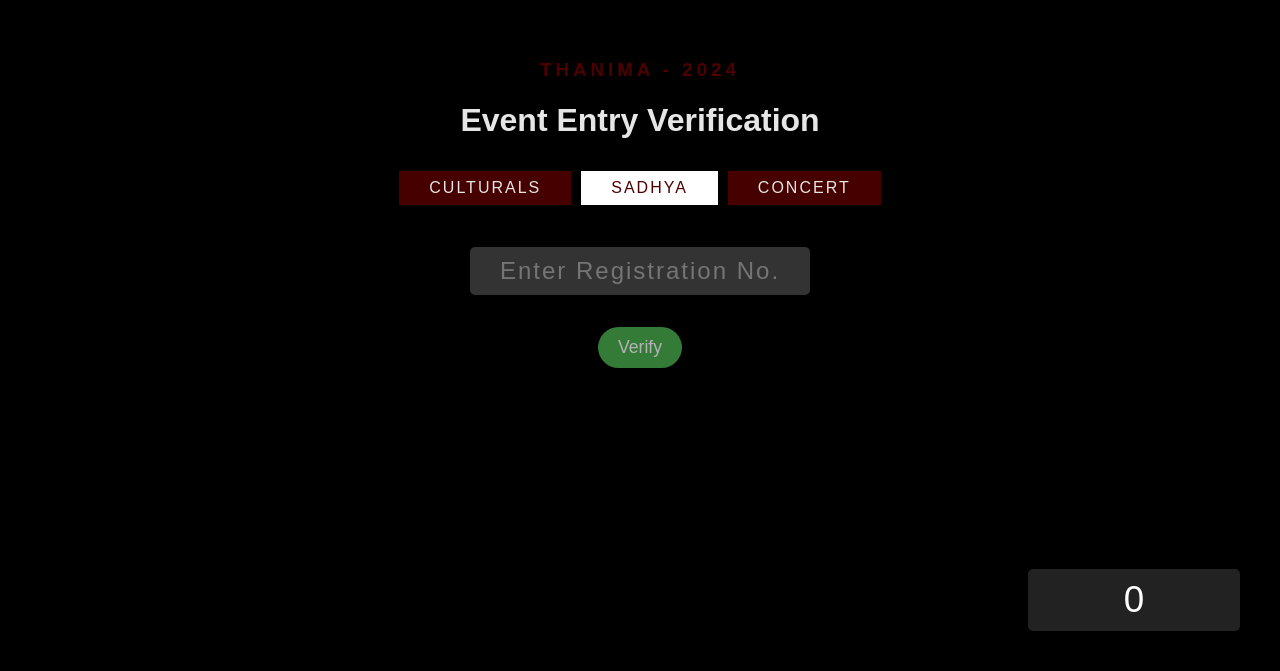
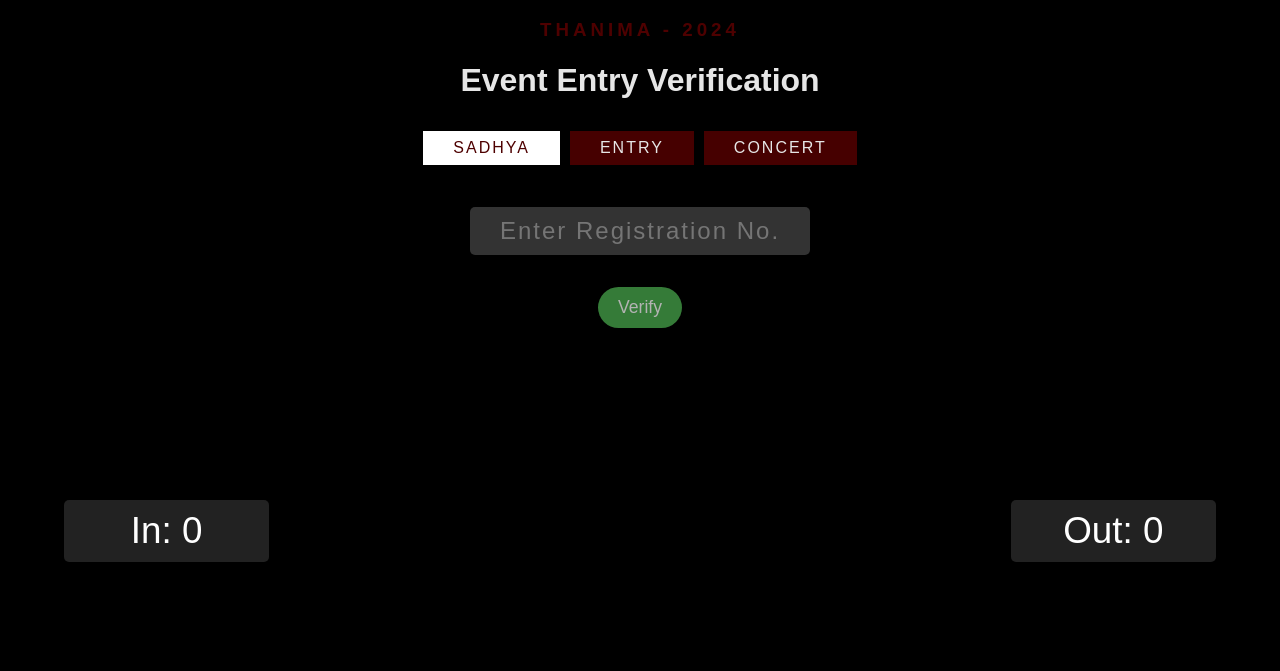
Before and after one commit to ro-jc/thanima-scanner, a Flask app: page /?table=sadhya in a window 1280 px wide. Shown: the part 129-800 px from the top of the page. Run offline with Flask 2, Linux system fonts and the light colour scheme; the visitor is signed in with stand-in values (Sample User, id 1); data that the repository does not hold is empty; parts of the project's set-up code (start-up, migrations or seed data) failed here and were passed over; some libraries are stand-ins or nearby versions.

Commit message:
added entry-exit logging, showing history, needs styling

```diff
--- a/app.py
+++ b/app.py
@@ -16,29 +16,44 @@ csrf = CSRFProtect(app)
 # limiter = Limiter(get_remote_address, app=app)
 
 
-class Culturals(db.Model):
+class Sadhya(db.Model):
     registration_number = db.Column(db.CHAR(9), primary_key=True)
-    is_scanned = db.Column(db.Boolean, default=False)
+    is_in = db.Column(db.Boolean, default=False)
+    entry_time = db.Column(db.DateTime, nullable=True)
+
+
+class Entry(db.Model):
+    registration_number = db.Column(db.CHAR(9), primary_key=True)
+    is_in = db.Column(db.Boolean, default=False)
     last_scanned = db.Column(db.DateTime, nullable=True)
 
 
-class Sadhya(db.Model):
-    registration_number = db.Column(db.CHAR(9), primary_key=True)
-    is_scanned = db.Column(db.Boolean, default=False)
-    last_scanned = db.Column(db.DateTime, nullable=True)
+class EntryLog(db.Model):
+    __tablename__ = "entry_log"
+    registration_number = db.Column(db.CHAR(9))
+    is_entry = db.Column(db.Boolean, default=False)
+    time = db.Column(db.DateTime, nullable=True, primary_key=True)
 
 
 class Concert(db.Model):
     registration_number = db.Column(db.CHAR(9), primary_key=True)
-    is_scanned = db.Column(db.Boolean, default=False)
+    is_in = db.Column(db.Boolean, default=False)
     last_scanned = db.Column(db.DateTime, nullable=True)
 
 
+class ConcertLog(db.Model):
+    __tablename__ = "concert_log"
+    registration_number = db.Column(db.CHAR(9), primary_key=True)
+    is_entry = db.Column(db.Boolean, default=False)
+    time = db.Column(db.DateTime, nullable=True, primary_key=True)
+
+
 table_map = {
-    "culturals": Culturals,
     "sadhya": Sadhya,
+    "entry": Entry,
     "concert": Concert,
 }
+log_map = {"entry": EntryLog, "concert": ConcertLog}
 
 # Create the database and table
 with app.app_context():
@@ -48,22 +63,36 @@ with app.app_context():
 ADMIN_USERNAME = "admin"
 ADMIN_PASSWORD_HASH = "pbkdf2:sha256:260000$WQNyaZ4k8tNHu6uf$4e471f012f9fbbede80d263c9deba4cfa264808455635f6240a05f5c8da2d234"
 
+TOTAL_COUNT = db.session.query(Entry).count()
+
 
 @app.route("/getCount/<string:table>")
-def count(table):
+def get_in_count(table):
     if "logged_in" not in session:
         return {"count": "", "error": "not logged in"}
 
     if not table:
         return {"count": "", "error": "no table provided"}
 
-    table_obj = table_map.get(table, None)
+    if table not in table_map:
+        return {"count": "", "error": "invalid table"}
+
+    table_obj = table_map[table]
+    in_count = db.session.query(table_obj).filter(table_obj.is_in == True).count()
     return {
-        "count": db.session.query(table_obj)
-        .filter(table_obj.is_scanned == True)
-        .count(),
+        "in_count": in_count,
+        "out_count": TOTAL_COUNT - in_count,
         "error": "",
     }
+
+
+def get_log(reg_number, table):
+    table_obj = log_map[table]
+    return (
+        db.session.query(table_obj)
+        .filter(table_obj.registration_number == reg_number)
+        .all()
+    )
 
 
 @app.route("/", methods=["GET", "POST"])
@@ -72,41 +101,75 @@ def index():
     if "logged_in" not in session:
         return redirect(url_for("login"))
 
+    log = []
+    table = request.args.get("table", None)
+
     if request.method == "POST":
+        reg_number = request.form["registration_number"].upper()
+        table_obj = table_map[table]
+        student = table_obj.query.filter_by(registration_number=reg_number).first()
 
-        reg_number = request.form["registration_number"]
-        table = table_map[request.form["table"]]
-        student = table.query.filter_by(registration_number=reg_number).first()
+        if not student:
+            flash("Not registered", "error")
+        else:
+            if table == "sadhya":
+                if student.is_in:
+                    flash(
+                        f'Already scanned at {student.entry_time.strftime("%H:%M:%S")}',
+                        "error",
+                    )
+                else:
+                    student.is_in = True
+                    student.entry_time = datetime.now()
+                    db.session.commit()
+                    flash("Successfully scanned.", "success")
+            else:
+                student.is_in = not student.is_in
+                record = EntryLog(
+                    registration_number=reg_number,
+                    time=datetime.now(),
+                )
 
-        if student:
-            if student.is_scanned:
-                flash(
-                    f'Already scanned at {student.last_scanned.strftime("%H:%M:%S")}',
-                    "error",
-                )
-            else:
-                student.is_scanned = True
-                if not student.last_scanned:
-                    student.last_scanned = datetime.now()
+                if not student.is_in:
+                    record.is_entry = False
+                    flash(
+                        f'Leaving. Entered at {student.last_scanned.strftime("%H:%M:%S")}',
+                        "error",
+                    )
+                else:
+                    record.is_entry = True
+                    flash(
+                        f'Entering. Last left at {student.last_scanned.strftime("%H:%M:%S")}',
+                        "success",
+                    )
+
+                student.last_scanned = datetime.now()
+                db.session.add(record)
                 db.session.commit()
-                flash("Successfully scanned.", "success")
-        else:
-            flash("Not registered.", "error")
 
-        db.session.commit()
+                log = get_log(reg_number, table)
+                log.pop()
 
-    table = request.args.get("table", None)
-    count_response = count(table=table)
+    count_response = get_in_count(table=table)
+
     if count_response["error"]:
-        print(count_response["error"])
+        print("count error:", count_response["error"])
+        in_count = ""
+        out_count = ""
+    else:
+        in_count = count_response["in_count"]
+        out_count = count_response["out_count"]
 
-    tables = {
-        table_name: ("active" if table_name == table else "")
-        for table_name in table_map.keys()
-    }
+    for i, r in enumerate(log):
+        log[i].time = r.time.strftime("%H:%M:%S")
 
     return render_template(
-        "index.html", tables=tables, table=table, count=count_response["count"]
+        "index.html",
+        tables=table_map.keys(),
+        table=table,
+        in_count=in_count,
+        out_count=out_count,
+        log=log[::-1],
     )
 
 
@@ -120,6 +183,7 @@ def login():
             ADMIN_PASSWORD_HASH, password
         ):
             session["logged_in"] = True
+            flash("You were successfully logged in", "success")
             return redirect(url_for("index"))
         else:
             flash("Invalid login credentials", "error")
--- a/static/style.css
+++ b/static/style.css
@@ -165,7 +165,8 @@ form .verifyBtn {
   padding-right: 30px;
   padding-left: 30px;
 }
-#count {
+#in_count,
+#out_count {
   display: flex;
   justify-content: center;
   align-items: center;
@@ -174,11 +175,14 @@ form .verifyBtn {
   font-size: 2.3rem;
   padding: 10px 10px;
   border-radius: 5px;
-  position: absolute;
-  bottom: 5vh;
-  right: 5vh;
   background: #222;
   color: white;
+}
+#in_count {
+  justify-self: flex-start;
+}
+#out_count {
+  justify-self: flex-end;
 }
 
 .thanima_logo2 {
@@ -223,3 +227,43 @@ h2 {
   padding-right: 70px;
   padding-left: 70px;
 }
+#log {
+  display: flex;
+  flex-direction: column;
+  justify-items: center;
+  align-items: center;
+  overflow: scroll;
+  width: 60vw;
+  -ms-overflow-style: none; /* IE and Edge */
+  scrollbar-width: none; /* Firefox */
+}
+#log::-webkit-scrollbar {
+  display: none;
+}
+.exit_record {
+  display: flex;
+  justify-self: center;
+  background-color: #ffebee;
+  color: #c62828;
+  border: 0.5px solid #ef9a9a;
+  margin: 5px auto;
+  padding: 5px 5vw;
+}
+.entry_record {
+  display: flex;
+  justify-self: center;
+  background-color: #e8f5e9;
+  color: #2e7d32;
+  border: 0.5px solid #a5d6a7;
+  margin: 5px auto;
+  padding: 5px 5vw;
+}
+.bottom_container {
+  display: flex;
+  position: absolute;
+  bottom: 5vh;
+  right: 5vw;
+  width: 90vw;
+  height: 25vh;
+  justify-content: space-between;
+}
--- a/templates/index.html
+++ b/templates/index.html
@@ -1,39 +1,44 @@
 <!DOCTYPE html>
 <html lang="en">
-
   <head>
     <meta charset="UTF-8" />
     <meta name="viewport" content="width=device-width, initial-scale=1.0" />
     <title>Scanner</title>
-  <link rel="stylesheet" type="text/css" href="{{ url_for('static', filename='style.css') }}">
+    <link rel="stylesheet"
+          type="text/css"
+          href="{{ url_for('static', filename='style.css') }}">
   </head>
-
   <body>
     <div class="header">
       <div>
-      <img class="thanima_logo" src="{{ url_for('static', filename='images/thanima.png') }}" alt="">
+        <img class="thanima_logo"
+             src="{{ url_for('static', filename='images/thanima.png') }}"
+             alt="">
       </div>
-    <div><a href='{{ url_for("logout") }}' class="logout">Logout</a>
+      <div>
+        <a href='{{ url_for("logout") }}' class="logout">Logout</a>
       </div>
     </div>
-
     <h3>THANIMA - 2024</h3>
     <h1>event entry verification</h1>
-
     <div class="container">
-    {% for table_name,class in tables.items() %}
-    <a href="?table={{ table_name }}" class="{{ class }}">{{ table_name }}</a>
+      {% for table_name in tables %}
+        <a href="?table={{ table_name }}"
+           class="{{ 'active' if table_name==table else '' }}">{{ table_name }}</a>
       {% endfor %}
     </div>
     {% if table %}
       <form method="post" id="verify">
         <input type="hidden" name="csrf_token" value="{{ csrf_token() }}" />
         <input type="hidden" name="table" value="{{ table }}" />
-    <input class="regInput" type="text" name="registration_number" placeholder="Enter Registration No." required />
+        <input class="regInput"
+               type="text"
+               name="registration_number"
+               placeholder="Enter Registration No."
+               required />
         <input class="verifyBtn " type="submit" value="Verify" />
       </form>
     {% endif %}
-
     <div class="flash-container">
       {% with messages = get_flashed_messages(with_categories=true) %}
         {% if messages %}
@@ -41,7 +46,15 @@
         {% endif %}
       {% endwith %}
     </div>
-  <div id="count">{{ count }}</div>
+    <div class="bottom_container">
+      <div id="in_count">In: {{ in_count }}</div>
+      <div id="log">
+        {% for record in log %}
+          <div class="{{ 'entry_record' if record.is_entry else 'exit_record' }}">{{ record.time }}</div>
+        {% endfor %}
+      </div>
+      <div id="out_count">Out: {{ out_count }}</div>
+    </div>
   </body>
   <script>
   function updateCount() {
@@ -49,14 +62,14 @@
     if (!form) return;
 
     let table = form.children[1].value;
-    let countViewer = document.getElementById('count');
+    let inCountViewer = document.getElementById('in_count');
+    let outCountViewer = document.getElementById('out_count');
 
     fetch("/getCount/" + table)
       .then((response) => response.json())
-      .then((json) => countViewer.innerHTML = json['count'])
+      .then((json) => {inCountViewer.innerHTML = "In: " + json['in_count']; outCountViewer.innerHTML = "Out: " + json['out_count']})
   }
 
   var intervalId = window.setInterval(updateCount, 5000);
   </script>
-
 </html>
```
Also changed, not shown: other parts of static/style.css (+16 -16 lines), csv_to_sqlite.py (+24 -8 lines). Lines whose indentation alone changed are shown as unchanged.
